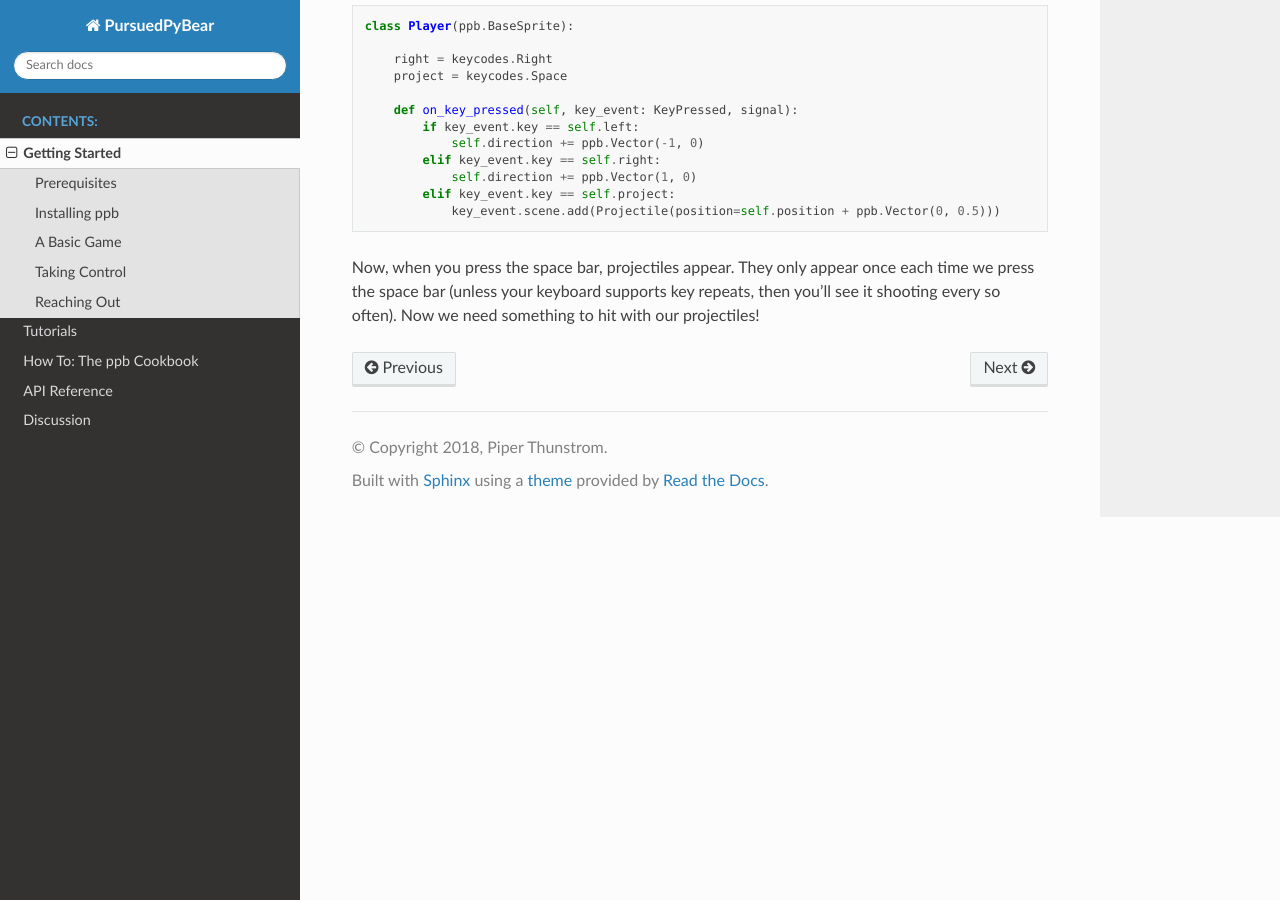
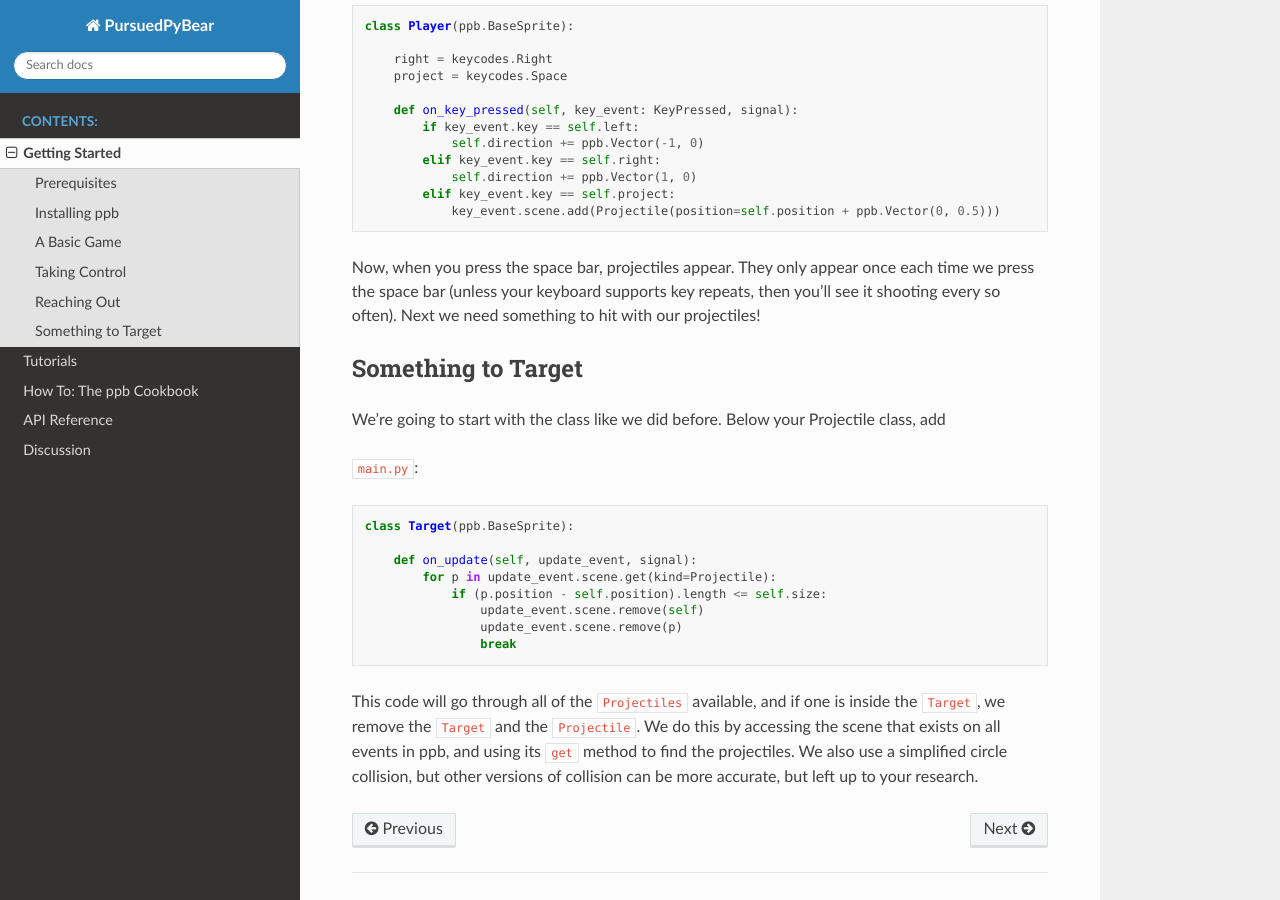
Before and after one commit to ppb/pursuedpybear, a Sphinx documentation site: the page built from docs/getting-started.rst, in a window 1280 px wide and 900 px high, scrolled down 5441 px. Built offline with Sphinx 7.4.7 and the Read the Docs theme 2.0.0, drawn with Linux system fonts in a browser that asks for light colours.

Commit message:
Adds Target class to getting started.

```diff
--- a/docs/getting-started.rst
+++ b/docs/getting-started.rst
@@ -262,5 +262,28 @@ add the new lines.
 
 Now, when you press the space bar, projectiles appear. They only appear once
 each time we press the space bar (unless your keyboard supports key repeats,
-then you'll see it shooting every so often). Now we need something to hit with
+then you'll see it shooting every so often). Next we need something to hit with
 our projectiles!
+
+Something to Target
+-------------------
+
+We're going to start with the class like we did before. Below your Projectile
+class, add
+
+``main.py``::
+
+   class Target(ppb.BaseSprite):
+
+       def on_update(self, update_event, signal):
+           for p in update_event.scene.get(kind=Projectile):
+               if (p.position - self.position).length <= self.size:
+                   update_event.scene.remove(self)
+                   update_event.scene.remove(p)
+                   break
+
+This code will go through all of the ``Projectiles`` available, and if one is inside
+the ``Target``, we remove the ``Target`` and the ``Projectile``. We do this by
+accessing the scene that exists on all events in ppb, and using its ``get``
+method to find the projectiles. We also use a simplified circle collision, but
+other versions of collision can be more accurate, but left up to your research.
```
Also changed, not shown: 1 other file.
